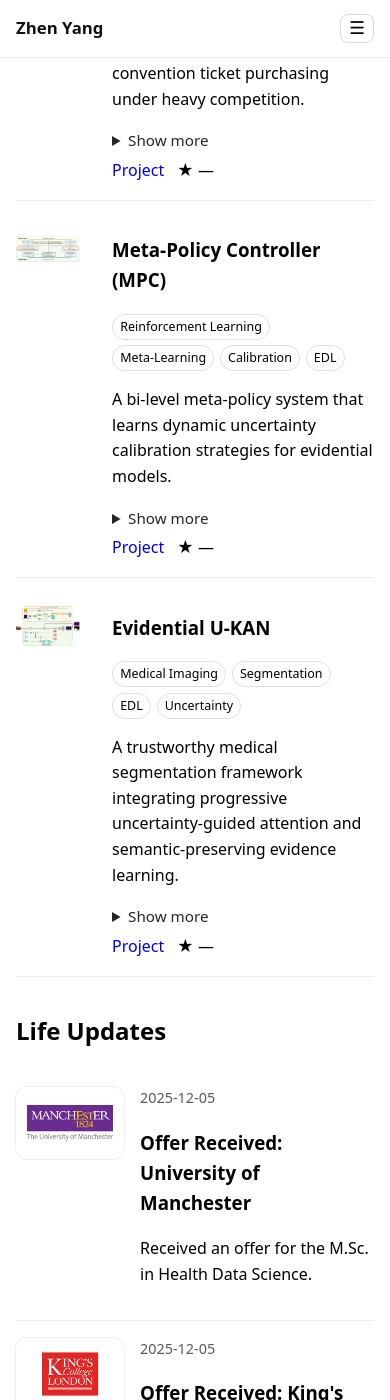
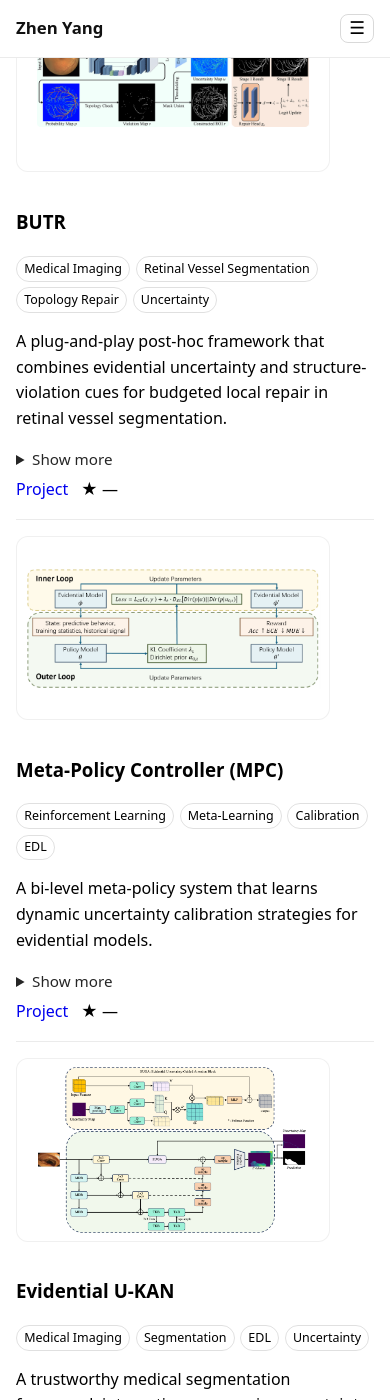
Before and after one commit to xi-xiaoran/xi-xiaoran.github.io, a Jekyll site: the page built from index.md, in a window 390 px wide and 1400 px high, scrolled down 8268 px. Built offline with Jekyll 4.4.1, drawn with Linux system fonts in a browser that asks for light colours; comment, search, counter and statistics services are not loaded; some of the changed text lies outside the part shown.

Commit message:
Reorder CV section and update project cards

```diff
--- a/_data/home_cv.yml
+++ b/_data/home_cv.yml
@@ -1,9 +1,8 @@
 english:
-  file: "/files/CV_English.pdf"
-  updated: "2025-12-07"
-  label: "English CV (PDF)"
-
+  file: /files/CV_English.pdf
+  updated: '2025-12-07'
+  label: English CV (PDF)
 chinese:
-  file: "/files/CV_Chinese.pdf"
-  updated: "2025-12-07"
-  label: "中文简历 (PDF)"
+  file: /files/CV_Chinese.pdf
+  updated: '2026-03-07'
+  label: 中文简历 (PDF)
--- a/_data/home_life.yml
+++ b/_data/home_life.yml
@@ -1,13 +1,4 @@
 items:
-- date: '2025-12-05'
-  title: 'Offer Received: University of Manchester'
-  logo: /images/logos/manchester_clean.png
-  summary: Received an offer for the M.Sc. in Health Data Science.
-- date: '2025-12-05'
-  title: 'Offer Received: King''s College London'
-  logo: /images/logos/kcl_clean.png
-  summary: Received an offer for the M.Sc. in Applied Statistical Modeling & Health
-    Informatics.
 - date: '2023-07-25'
   title: Mahjong Soul Rank-Up
   logo: /images/logos/mahjong_soul.png
--- a/_data/home_projects.yml
+++ b/_data/home_projects.yml
@@ -1,33 +1,62 @@
 items:
-  - title: "CP31 Ticket Snatcher"
-    logo: "/images/logos/cp31.png"
-    keywords: ["Python", "Automation", "Web Interaction"]
-    teaser: "An automation toolkit designed to improve the success rate of convention ticket purchasing under heavy competition."
-    details: |
-      Built for real-world ticketing bottlenecks such as queue congestion and rapid sell-out scenarios.
-      Designed with practical usability in mind for anime convention communities.
-      (You can add technical highlights here later: browser automation stack, anti-bot strategy handling, etc.)
-    link: "https://github.com/xi-xiaoran/CP31-ticket-grabbing"
-    github_repo: "xi-xiaoran/CP31-ticket-grabbing"
+- title: CP31 Ticket Snatcher
+  logo: /images/logos/cp31.png
+  keywords:
+  - Python
+  - Automation
+  - Web Interaction
+  teaser: An automation toolkit designed to improve the success rate of convention ticket purchasing under heavy competition.
+  details: 'Built for real-world ticketing bottlenecks such as queue congestion and rapid sell-out scenarios.
 
-  - title: "Meta-Policy Controller (MPC)"
-    logo: "/images/logos/rl_edl.png"
-    keywords: ["Reinforcement Learning", "Meta-Learning", "Calibration", "EDL"]
-    teaser: "A bi-level meta-policy system that learns dynamic uncertainty calibration strategies for evidential models."
-    details: |
-      Uses a policy network to optimize KL coefficients and class-wise Dirichlet prior strengths.
-      Aims to unify accuracy and uncertainty quality under a single adaptive optimization framework.
-      Serves as the codebase accompanying the arXiv/CVPR under-review manuscript.
-    link: "https://github.com/xi-xiaoran/Meta-Policy-Controller"
-    github_repo: "xi-xiaoran/Meta-Policy-Controller"
+    Designed with practical usability in mind for anime convention communities.
 
-  - title: "Evidential U-KAN"
-    logo: "/images/logos/medical_ai.png"
-    keywords: ["Medical Imaging", "Segmentation", "EDL", "Uncertainty"]
-    teaser: "A trustworthy medical segmentation framework integrating progressive uncertainty-guided attention and semantic-preserving evidence learning."
-    details: |
-      Combines PEUA and SAEL to enhance boundary precision and preserve clinically meaningful semantics.
-      Demonstrates strong accuracy–reliability trade-offs across multiple public polyp datasets.
-      Serves as the codebase accompanying the arXiv preprint.
-    link: "https://github.com/xi-xiaoran/Evidential-U-KAN"
-    github_repo: "xi-xiaoran/Evidential-U-KAN"
+    (You can add technical highlights here later: browser automation stack, anti-bot strategy handling, etc.)
+
+    '
+  link: https://github.com/xi-xiaoran/CP31-ticket-grabbing
+  github_repo: xi-xiaoran/CP31-ticket-grabbing
+- title: BUTR
+  logo: /images/papers/butr_teaser.png
+  keywords:
+  - Medical Imaging
+  - Retinal Vessel Segmentation
+  - Topology Repair
+  - Uncertainty
+  teaser: A plug-and-play post-hoc framework that combines evidential uncertainty and structure-violation cues for budgeted local repair in retinal vessel segmentation.
+  details: Constructs a compact ROI under an edit budget by fusing uncertainty with topology-violation signals, then applies lightweight ROI-constrained logit refinement for minimal and targeted structural correction. Serves as the codebase accompanying the MICCAI 2026 under-review manuscript.
+  link: https://github.com/xi-xiaoran/BUTR
+  github_repo: xi-xiaoran/BUTR
+- title: Meta-Policy Controller (MPC)
+  logo: /images/logos/rl_edl.png
+  keywords:
+  - Reinforcement Learning
+  - Meta-Learning
+  - Calibration
+  - EDL
+  teaser: A bi-level meta-policy system that learns dynamic uncertainty calibration strategies for evidential models.
+  details: 'Uses a policy network to optimize KL coefficients and class-wise Dirichlet prior strengths.
+
+    Aims to unify accuracy and uncertainty quality under a single adaptive optimization framework.
+
+    Serves as the codebase accompanying the arXiv/CVPR under-review manuscript.
+
+    '
+  link: https://github.com/xi-xiaoran/Meta-Policy-Controller
+  github_repo: xi-xiaoran/Meta-Policy-Controller
+- title: Evidential U-KAN
+  logo: /images/logos/medical_ai.png
+  keywords:
+  - Medical Imaging
+  - Segmentation
+  - EDL
+  - Uncertainty
+  teaser: A trustworthy medical segmentation framework integrating progressive uncertainty-guided attention and semantic-preserving evidence learning.
+  details: 'Combines PEUA and SAEL to enhance boundary precision and preserve clinically meaningful semantics.
+
+    Demonstrates strong accuracy–reliability trade-offs across multiple public polyp datasets.
+
+    Serves as the codebase accompanying the arXiv preprint.
+
+    '
+  link: https://github.com/xi-xiaoran/Evidential-U-KAN
+  github_repo: xi-xiaoran/Evidential-U-KAN
--- a/_includes/custom-home.html
+++ b/_includes/custom-home.html
@@ -20,6 +20,24 @@
 </section>
 
 <hr class="divider"/>
+
+<section id="latest-cv" class="home-section">
+  <h2>Latest CV</h2>
+
+  {% assign cv = site.data.home_cv %}
+
+  <div class="cv-links">
+    <div class="cv-link-item">
+      <a href="{{ cv.english.file | relative_url }}">{{ cv.english.label }}</a>
+      <span class="cv-updated">Last updated: {{ cv.english.updated }}</span>
+    </div>
+
+    <div class="cv-link-item">
+      <a href="{{ cv.chinese.file | relative_url }}">{{ cv.chinese.label }}</a>
+      <span class="cv-updated">Last updated: {{ cv.chinese.updated }}</span>
+    </div>
+  </div>
+</section>
 
 <section id="academic-experience" class="home-section">
   <h2>Academic Experience</h2>
@@ -182,24 +200,6 @@
   {% endfor %}
 </section>
 
-<section id="latest-cv" class="home-section">
-  <h2>Latest CV</h2>
-
-  {% assign cv = site.data.home_cv %}
-
-  <div class="cv-links">
-    <div class="cv-link-item">
-      <a href="{{ cv.english.file | relative_url }}">{{ cv.english.label }}</a>
-      <span class="cv-updated">Last updated: {{ cv.english.updated }}</span>
-    </div>
-
-    <div class="cv-link-item">
-      <a href="{{ cv.chinese.file | relative_url }}">{{ cv.chinese.label }}</a>
-      <span class="cv-updated">Last updated: {{ cv.chinese.updated }}</span>
-    </div>
-  </div>
-</section>
-
 <section id="fun-stats" class="home-section">
   <h2>Fun Stuff</h2>
 
--- a/assets/css/main.scss
+++ b/assets/css/main.scss
@@ -179,64 +179,29 @@ a:hover { text-decoration: underline; }
   opacity: 0.85;
 }
 
-
-
-/* Academic crests */
-#academic-experience .card {
-  grid-template-columns: 92px 1fr;
-}
-
-#academic-experience .card__logo {
-  display: flex;
-  align-items: flex-start;
-  justify-content: center;
-}
-
-#academic-experience .card__logo img {
-  width: 76px;
-  height: 76px;
-  object-fit: contain;
-  border-radius: 0;
-  background: transparent;
-  padding: 0;
-  border: none;
-}
-
-/* Wider company / life-update logos */
+/* Unified large media layout for section cards */
+#academic-experience .card,
 #industry-experience .card,
-#life-updates .card {
-  grid-template-columns: 108px 1fr;
-}
-
-#industry-experience .card__logo,
-#life-updates .card__logo {
-  display: flex;
-  align-items: flex-start;
-  justify-content: center;
-}
-
-#industry-experience .card__logo img,
-#life-updates .card__logo img {
-  width: 96px;
-  height: 60px;
-  object-fit: contain;
-  border-radius: 12px;
-  background: #fff;
-  padding: 6px;
-  border: 1px solid rgba(0,0,0,0.06);
-}
-
-/* Publication cards */
+#projects .card,
+#life-updates .card,
 .card--paper {
   grid-template-columns: 312px 1fr;
 }
 
+#academic-experience .card__logo,
+#industry-experience .card__logo,
+#projects .card__logo,
+#life-updates .card__logo,
 .card--paper .card__logo {
   display: flex;
   align-items: flex-start;
   justify-content: center;
 }
 
+#academic-experience .card__logo img,
+#industry-experience .card__logo img,
+#projects .card__logo img,
+#life-updates .card__logo img,
 .card--paper .card__logo img {
   width: 296px;
   height: 166px;
@@ -248,14 +213,33 @@ a:hover { text-decoration: underline; }
 }
 
 @media (max-width: 640px) {
+  #academic-experience .card,
+  #industry-experience .card,
+  #projects .card,
+  #life-updates .card,
   .card--paper {
     grid-template-columns: 1fr;
   }
 
+  #academic-experience .card__logo,
+  #industry-experience .card__logo,
+  #projects .card__logo,
+  #life-updates .card__logo,
   .card--paper .card__logo {
     justify-content: flex-start;
   }
+
+  #academic-experience .card__logo img,
+  #industry-experience .card__logo img,
+  #projects .card__logo img,
+  #life-updates .card__logo img,
+  .card--paper .card__logo img {
+    width: min(100%, 296px);
+    height: auto;
+    aspect-ratio: 296 / 166;
+  }
 }
+
 
 
 /* CV section */
```
